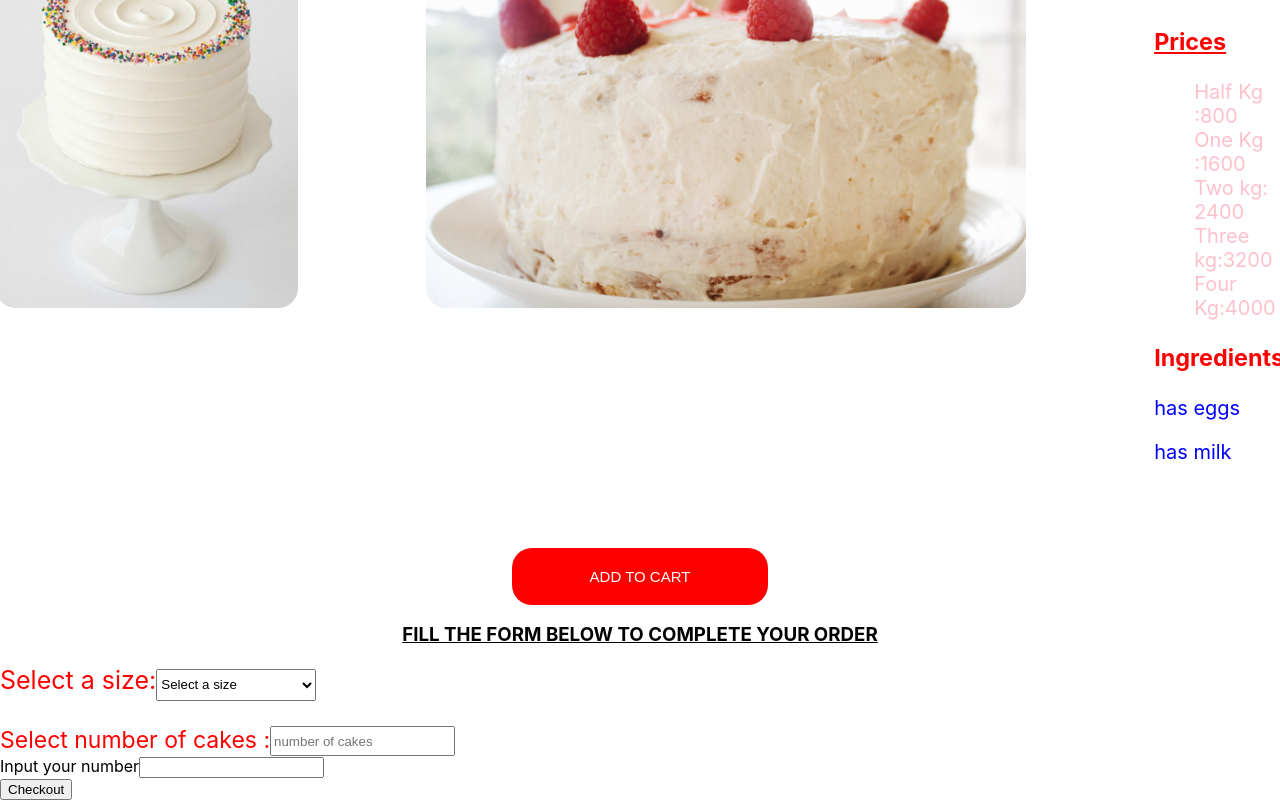
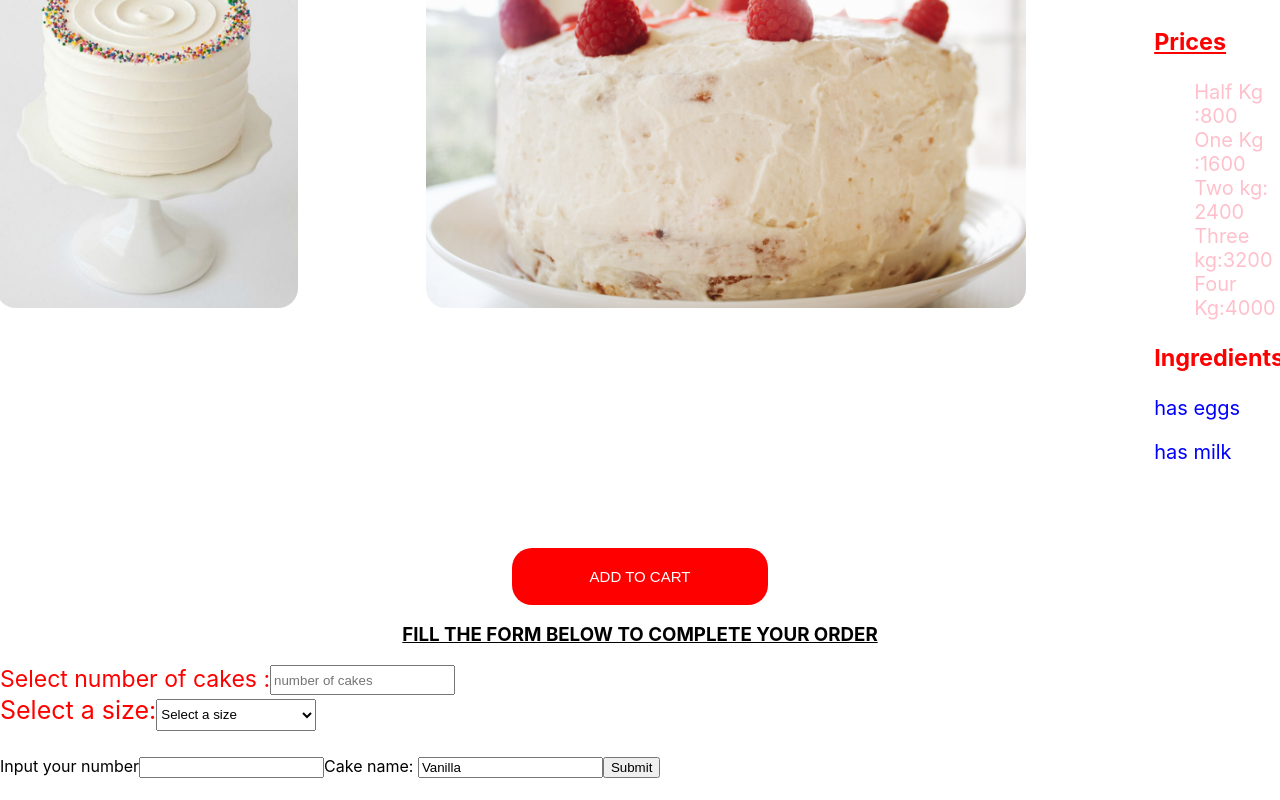
Before and after one commit to MICHAELMUNAVU83/trance-cake-house, a React (Create React App) app: page /order/1 in a window 1280 px wide. Shown: the part 256-1056 px from the top of the page. After the commit the page ends 1034 px from the top, so only its background shows below. Built offline with nearby package versions, Linux system fonts and the light colour scheme.

Commit message:
added formspree

```diff
--- a/package.json
+++ b/package.json
@@ -4,6 +4,7 @@
   "private": true,
   "dependencies": {
     "@emailjs/browser": "^3.7.0",
+    "@formspree/react": "^2.3.3",
     "@splidejs/react-splide": "^0.7.8",
     "@testing-library/jest-dom": "^5.16.5",
     "@testing-library/react": "^13.3.0",
--- a/src/pages/About.jsx
+++ b/src/pages/About.jsx
@@ -1,9 +1,26 @@
-import React from 'react'
+import React from "react";
+import { useForm, ValidationError } from "@formspree/react";
+function About() {
+  const [state, handleSubmit] = useForm("xkneooga");
+  if (state.succeeded) {
+    return <p>Thanks for joining!</p>;
+  }
+  return (
+    <form onSubmit={handleSubmit}>
+      <textarea id="message" name="message" />
+      <select name="cars" id="cars">
+        <option value="volvo">Volvo</option>
+        <option value="saab">Saab</option>
+        <option value="mercedes">Mercedes</option>
+        <option value="audi">Audi</option>
+      </select>
 
-function About() {
-  return (
-    <div>About</div>
-  )
+      <textarea id="message" name="message" />
+      <ValidationError prefix="Message" field="message" errors={state.errors} />
+      <button type="submit" disabled={state.submitting}>
+        Submit
+      </button>
+    </form>
+  );
 }
-
-export default About
+export default About;
--- a/src/pages/OrderDetails.jsx
+++ b/src/pages/OrderDetails.jsx
@@ -2,45 +2,35 @@ import React, { useState, useContext, useEffect } from "react";
 import { useParams, Link } from "react-router-dom";
 import { cakes } from "../cakedatabase";
 import { RoomContext } from "../context";
+import { useForm, ValidationError } from "@formspree/react";
 
 function OrderDetails() {
   const params = useParams();
   const { addCart } = useContext(RoomContext);
-  const [cakeName , setCakeName] = useState("")
   const { filteredUnique } = useContext(RoomContext);
-  const [customerNumber, setCustomerNumber] = useState("");
+  const [kilo, setKilo] = useState("");
+  const [totalPrice, setTotalPrice] = useState("");
+  const [numberofCakes, setNumberofCakes] = useState("");
   const [size, setSize] = useState("");
+  const [state, handleSubmit] = useForm("xkneooga");
+
   const addToCartEvent = (cake) => {
     addCart(cake);
   };
-  const [totalPrice, setTotalPrice] = useState("");
 
-
-  const [numberofCakes, setNumberofCakes] = useState("");
   const price = Number(size) * Number(numberofCakes);
 
   // useEffect(() => {
   //   filteredUnique();
   // });
 
-
-
-  const selectSize = (e) => {
-    setSize(e.target.value);
-  };
   const selectCakeNumber = (e) => {
     setNumberofCakes(e.target.value);
   };
   const postCheckout = () => {
-    if (size === "" && numberofCakes === "") {
-      alert("please select a size and number of cakes you want");
-    } else if (size === "" && numberofCakes !== "") {
-      alert("please select the number  of cakes you want");
-    } else if (size !== "" && numberofCakes === "") {
-      alert("please select the size you want");
-    } else {
+
       setTotalPrice(price);
-    }
+
   };
 
   const orderedCakeImage1 = cakes.map(
@@ -121,74 +111,6 @@ function OrderDetails() {
       );
     }
   });
-
-  const pickFlavour = cakes.map(
-    (cake) =>
-      cake.id === Number(params.id) && (
-        <div className="pick-size" key={cake.id}>
-          <label htmlFor="size-selector">Select a size:</label>
-          <select
-            onChange={selectSize}
-            value={size}
-            name="size-selector"
-            id="size-selector"
-          >
-            <option value="">Select a size</option>
-            <option value={cake.half_kg}>
-              Half kg at {cake.half_kg.toLocaleString()} Ksh
-            </option>
-            <option value={cake.one_kg}>
-              One kg at {cake.one_kg.toLocaleString()} Ksh
-            </option>
-            <option value={cake.two_kg}>
-              Two kgs at {cake.two_kg.toLocaleString()} Ksh
-            </option>
-            <option value={cake.three_kg}>
-              Three kgs at {cake.three_kg.toLocaleString()} Ksh
-            </option>
-            <option value={cake.four_kg}>
-              Four kgs at {cake.four_kg.toLocaleString()} Ksh
-            </option>
-          </select>
-        </div>
-      )
-  );
-
-  const pickNumber = cakes.map(
-    (cake) =>
-      cake.id === Number(params.id) && (
-        <div key={cake.id} className="pick-number">
-          <span>Select number of cakes : </span>
-          <input
-            value={numberofCakes}
-            type="number"
-            placeholder="number of cakes"
-            onChange={selectCakeNumber}
-          />
-        </div>
-      )
-  );
-
-  const checkoutButton = cakes.map(
-    (cake) =>
-      cake.id === Number(params.id) && (
-        <div key={cake.id}>
-          <button
-            onClick={() => {
-              postCheckout();
-              console.log(customerNumber);
-              setCakeName(cake.name)
-              console.log(cake.name)
-              sendToWhatsapp(cake.name)
-            }}
-          >
-            {" "}
-            Checkout
-          </button>
-        </div>
-      )
-  );
-
   const displayTotalPrice =
     totalPrice !== "" &&
     size !== "" &&
@@ -216,24 +138,7 @@ function OrderDetails() {
         </button>
       )
   );
-  const customerNumberForm = cakes.map(
-    (cake) =>
-      cake.id === Number(params.id) && (
-        <div>
-          <span>Input your number</span>
-          <input
-            type="number"
-            onChange={(e) => {
-              setCustomerNumber(e.target.value);
-            }}
-          />
-        </div>
-      )
-  );
-  const sendToWhatsapp = (orderDetails) => {
-    const whatsAppLink = `https://api.whatsapp.com/send?phone=254790841979&text=%20${orderDetails}`;
-    window.open(whatsAppLink, "_blank");
-  };
+
   const selectSizeAndNumber = cakes.map(
     (cake) =>
       cake.id === Number(params.id) && (
@@ -243,9 +148,73 @@ function OrderDetails() {
       )
   );
 
+  const formData = cakes.map(
+    (cake) =>
+      cake.id === Number(params.id) && (
+        <form onSubmit={handleSubmit}>
+          <div  className="pick-number">
+          <span>Select number of cakes : </span>
+          <input
+            value={numberofCakes}
+            type="number"
+            name="number of cakes"
+            placeholder="number of cakes"
+            onChange={selectCakeNumber}
+          />
+        </div>
+          <div className="pick-size" key={cake.id}>
+            <label htmlFor="size-selector">Select a size:</label>
+            <select
+            required
+              onChange={(e) => {
+                setSize(e.target.value);
+              }}
+              value={size}
+              name="size-selector"
+              id="size-selector"
+            >
+              <option value="">Select a size</option>
+              <option value={cake.half_kg}>
+                Half kg at {cake.half_kg.toLocaleString()} Ksh
+              </option>
+              <option value={cake.one_kg}>
+                One kg at {cake.one_kg.toLocaleString()} Ksh
+              </option>
+              <option value={cake.two_kg}>
+                Two kgs at {cake.two_kg.toLocaleString()} Ksh
+              </option>
+              <option value={cake.three_kg}>
+                Three kgs at {cake.three_kg.toLocaleString()} Ksh
+              </option>
+              <option value={cake.four_kg}>
+                Four kgs at {cake.four_kg.toLocaleString()} Ksh
+              </option>
+            </select>
+          </div>
+
+          <span>Input your number</span>
+          <input
+            name="Number of Customer"
+            type="number"
+            required
+
+          />
 
 
+         Cake name: <input id="message" name="Cake Name" value={cake.name} readOnly />
+         {/* Total Price: <input id="Total Price" name="Cake Name" value={totalPrice} readOnly /> */}
 
+
+          <button
+            type="submit"
+            onClick={postCheckout}
+            disabled={state.submitting}
+          >
+            Submit
+          </button>
+        </form>
+      )
+  );
 
   return (
     <div>
@@ -260,10 +229,10 @@ function OrderDetails() {
       </div>
       {addToCartButton}
       {selectSizeAndNumber}
-      {pickFlavour}
-      {pickNumber}
-      {customerNumberForm}
-      {checkoutButton}
+
+
+
+      {formData}
       {displayTotalPrice}
     </div>
   );
--- a/src/pages/Saved.jsx
+++ b/src/pages/Saved.jsx
@@ -6,6 +6,7 @@ function Saved() {
   const { removeFromArray } = useContext(RoomContext);
   const { filteredUnique } = useContext(RoomContext);
   const { filtered } = useContext(RoomContext);
+
   useEffect(() => {
     filteredUnique();
     // eslint-disable-next-line
```
Also changed, not shown: 1 other file (tests, documents, lock files or other folders).
